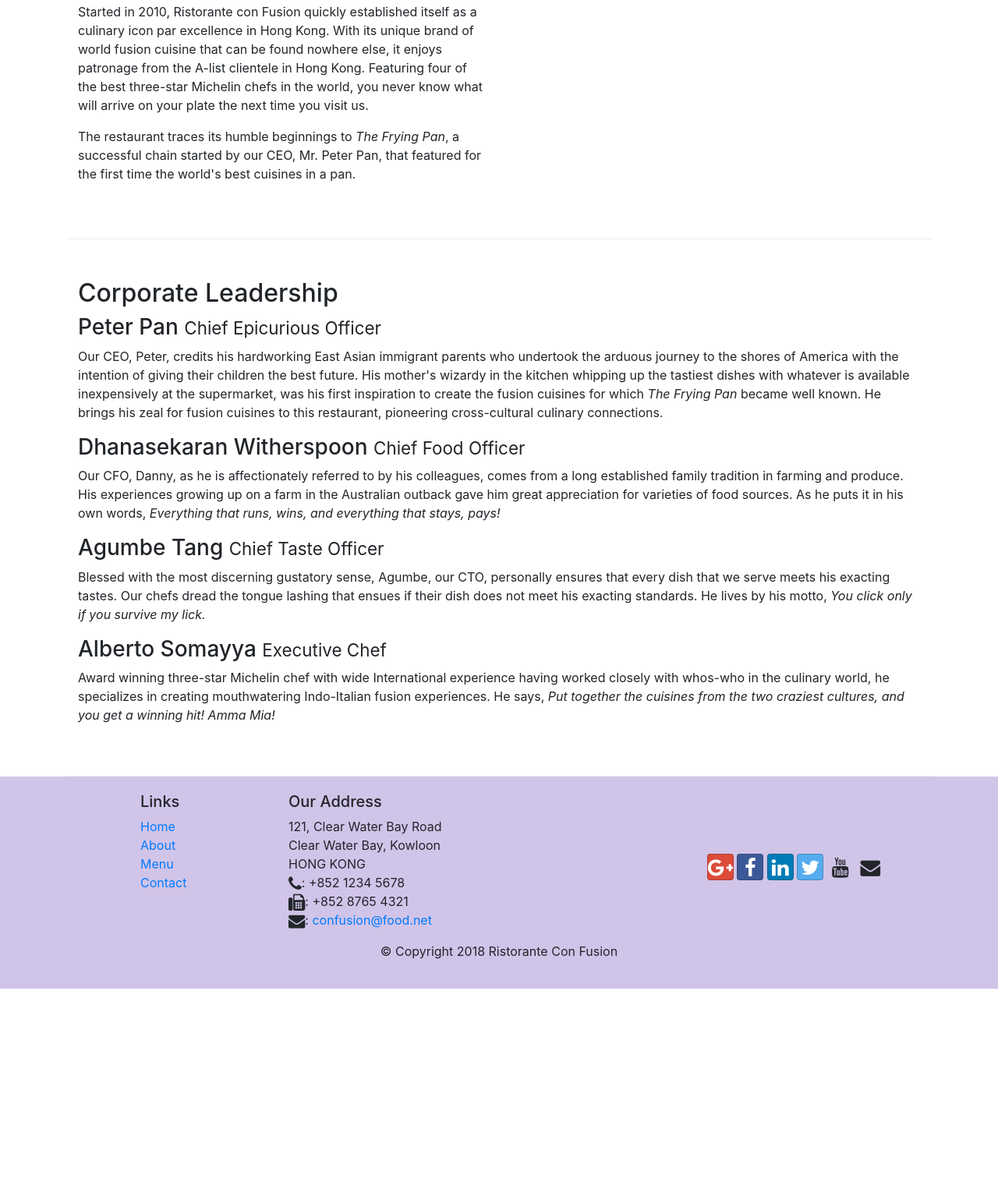
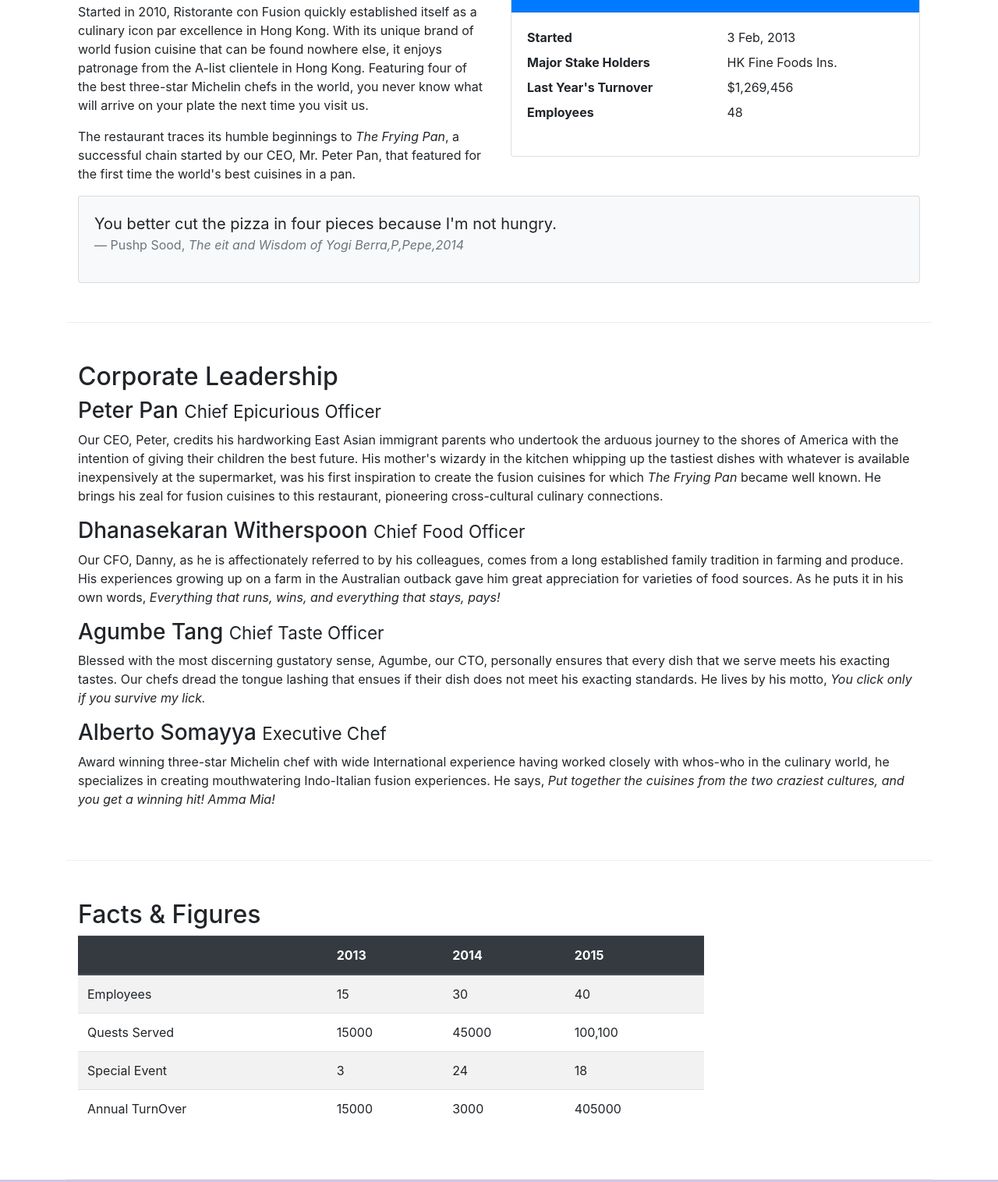
Before and after one commit to pushpsood/conFusion, a website: page aboutus.html in a window 1280 px wide. Shown: the part 558-2074 px from the top of the page at 78% size. Before the commit the page ends 1826 px from the top, so only its background shows below. Drawn offline with nearby package versions, Linux system fonts and the light colour scheme.

Commit message:
Tables and Cards

```diff
--- a/aboutus.html
+++ b/aboutus.html
@@ -67,7 +67,36 @@
                 <p>Started in 2010, Ristorante con Fusion quickly established itself as a culinary icon par excellence in Hong Kong. With its unique brand of world fusion cuisine that can be found nowhere else, it enjoys patronage from the A-list clientele in Hong Kong.  Featuring four of the best three-star Michelin chefs in the world, you never know what will arrive on your plate the next time you visit us.</p>
                 <p>The restaurant traces its humble beginnings to <em>The Frying Pan</em>, a successful chain started by our CEO, Mr. Peter Pan, that featured for the first time the world's best cuisines in a pan.</p>
             </div>
-            <div class="col-12 col-sm">
+            <div class="col-sm">
+                <div class="card">
+                    <h3 class="card-header bg-primary text-white">Facts At a Glance</h3>
+                    <div class="card-body">
+                        <dl class="row">
+                            <dt class="col-6">Started</dt>
+                            <dd class="col-6">3 Feb, 2013</dd>
+                            <dt class="col-6">Major Stake Holders</dt>
+                            <dd class="col-6">HK Fine Foods Ins.</dd>
+                            <dt class="col-6">Last Year's Turnover</dt>
+                            <dd class="col-6">$1,269,456</dd>
+                            <dt class="col-6">Employees</dt>
+                            <dd class="col-6">48</dd>
+                        </dl>
+                    </div>
+                </div>
+            </div>
+            <div class="col-12">
+                <div class="card card-body bg-light">
+                    <blockquote class="blockquote">
+                        <p class="mb-0">You better cut the pizza in four pieces
+                            because I'm not hungry.
+                        </p>
+                        <footer class="blockquote-footer">Pushp Sood,
+                            <cite title="Source Title">The eit and Wisdom of
+                                Yogi Berra,P,Pepe,2014
+                            </cite>
+                        </footer>
+                    </blockquote>
+                </div>
             </div>
         </div>
 
@@ -84,7 +113,50 @@
                 <h3>Alberto Somayya <small>Executive Chef</small></h3>
                 <p class="d-none d-sm-block">Award winning three-star Michelin chef with wide International experience having worked closely with whos-who in the culinary world, he specializes in creating mouthwatering Indo-Italian fusion experiences. He says, <em>Put together the cuisines from the two craziest cultures, and you get a winning hit! Amma Mia!</em></p>
             </div>
-       </div>
+        </div>
+        <div class="row row-content">
+             <div class="col-12 col-sm-9">
+                 <h2>Facts &amp; Figures</h2>
+                 <div class="table-responsive">
+                     <table class="table table-striped">
+                         <thead class="thead-dark">
+                         <tr>
+                             <th>&nbsp;</th>
+                             <th>2013</th>
+                             <th>2014</th>
+                             <th>2015</th>
+                         </tr>
+                         </thead>
+                         <tbody>
+                             <tr>
+                                 <td>Employees</td>
+                                 <td>15</td>
+                                 <td>30</td>
+                                 <td>40</td>
+                                </tr>
+                             <tr>
+                                <td>Quests Served</td>
+                                <td>15000</td>
+                                <td>45000</td>
+                                <td>100,100</td>
+                               </tr>
+                            <tr>
+                                <td>Special Event</td>
+                                <td>3</td>
+                                <td>24</td>
+                                <td>18</td>
+                               </tr>
+                            <tr>
+                                <td>Annual TurnOver</td>
+                                <td>15000</td>
+                                <td>3000</td>
+                                <td>405000</td>
+                               </tr>
+                        </tbody>
+                     </table>
+                 </div>
+            </div>
+        </div>
 
     </div>
 
```
